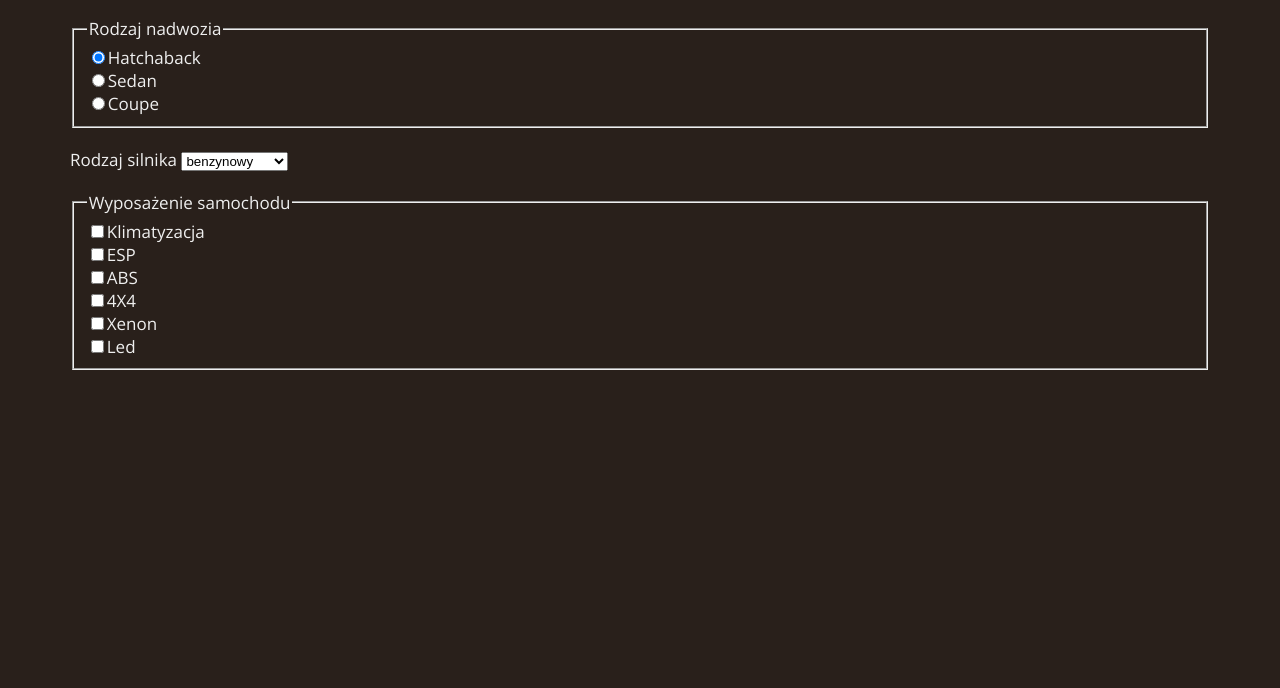
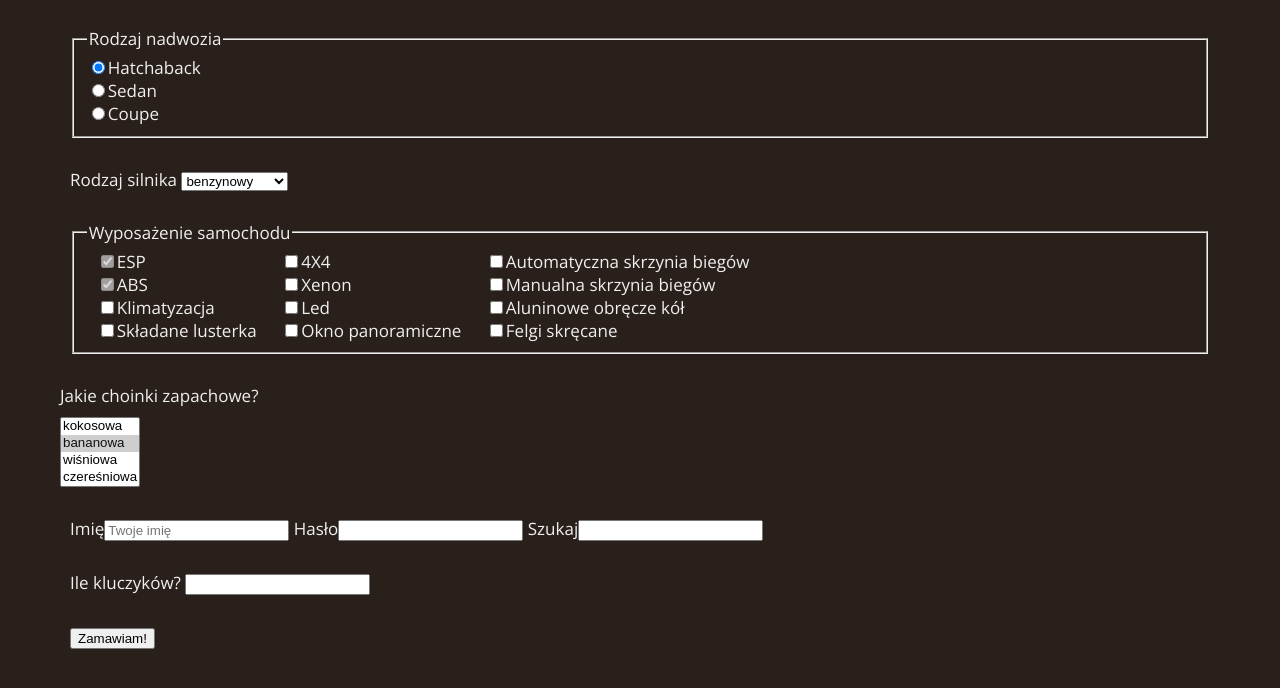
Before and after one commit to spiewakrobert/form_controls, a plain HTML site: page index.html in a window 1280 px wide. Shown: the part 88-776 px from the top of the page. Drawn offline with nearby package versions, Linux system fonts and the light colour scheme.

Commit message:
Finished lesson.

```diff
--- a/index.html
+++ b/index.html
@@ -32,7 +32,7 @@
 
 		<article>
 
-			<form action="" method="post">
+			<form action="order.php" method="post">
 
 					<div class="row">
 
@@ -68,26 +68,65 @@
 
 							<legend>Wyposażenie samochodu</legend>
 
-						<div><label><input type="checkbox">Klimatyzacja</label></div>
-						<div><label><input type="checkbox">ESP</label></div>
-						<div><label><input type="checkbox">ABS</label></div>
-						<div><label><input type="checkbox">4X4</label></div>
-						<div><label><input type="checkbox">Xenon</label></div>
-						<div><label><input type="checkbox">Led</label></div>
+								<div class="col">
+									<div><label><input type="checkbox" name="wyp[]" value="1" checked disabled>ESP</label></div>
+									<div><label><input type="checkbox" name="wyp[]" value="2" checked disabled>ABS</label></div>
+									<div><label><input type="checkbox" name="wyp[]" value="3" >Klimatyzacja</label></div>
+									<div><label><input type="checkbox" name="wyp[]" value="4" >Składane lusterka</label></div>
+								</div>
+
+								<div class="col">
+									<div><label><input type="checkbox" name="wyp[]" value="5" >4X4</label></div>
+									<div><label><input type="checkbox" name="wyp[]" value="6" >Xenon</label></div>
+									<div><label><input type="checkbox" name="wyp[]" value="7" >Led</label></div>
+									<div><label><input type="checkbox" name="wyp[]" value="8" >Okno panoramiczne</label></div>
+								</div>
+
+								<div class="col">
+									<div><label><input type="checkbox" name="wyp[]" value="9" >Automatyczna skrzynia biegów</label></div>
+									<div><label><input type="checkbox" name="wyp[]" value="10" >Manualna skrzynia biegów</label></div>
+									<div><label><input type="checkbox" name="wyp[]" value="11" >Aluninowe obręcze kół</label></div>
+									<div><label><input type="checkbox" name="wyp[]" value="12" >Felgi skręcane</label></div>
+								</div>
+
+						</fieldset>
+
+					</div>
+
+					<label for="choinka">Jakie choinki zapachowe?</label>
+
+					<div style="margin-top: 10px;">
+						<select id="choinka" name="choinka[]" multiple size="4" multiple>
+
+								<option value="k">kokosowa</option>
+								<option value="b" selected>bananowa</option>
+								<option value="w">wiśniowa</option>
+								<option value="c">czereśniowa</option>
+
+						</select>
+					</div>
 
 
 
+				<div class="row">
 
-
-					</fieldset>
-
-
+					<label>Imię<input type="text" name="imie" placeholder="Twoje imię"></label>
+					<label>Hasło<input type="password" name="haslo"></label>
+					<label>Szukaj<input type="search" name="szukaj"></label>
 
 				</div>
 
-			</form>
+				<div class="row">
 
+					<label>Ile kluczyków? <input type="number"></label>
 
+				</div>
+
+				<div class="row">
+
+					<input type="submit" value="Zamawiam!" name="kluczyk" step="1">
+
+				</div>
 
 			</form>
 
@@ -95,5 +134,6 @@
 
 	</main>
 
+
 </body>
 </html>
--- a/main.css
+++ b/main.css
@@ -1,4 +1,3 @@
-
 body
 {
 	margin: 0;
@@ -21,5 +20,11 @@ h1
 
 .row
 {
-	margin: 20px 10px;
+	margin: 30px 10px;
 }
+
+.col
+{
+	margin: 0px 10px;
+	display: inline-block;
+}
```
Lines whose indentation alone changed are shown as unchanged.
